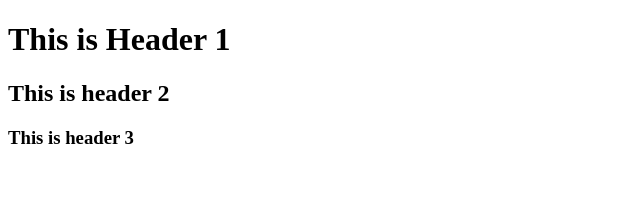
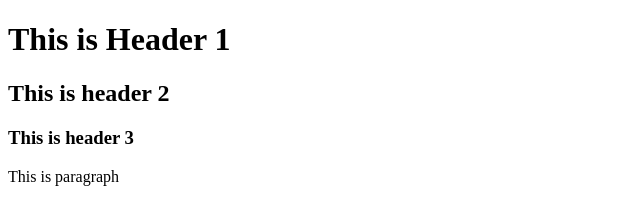
Before and after one commit to dimon7510/git-test, a website: page index.html in a window 1280 px wide. Shown: the whole page, without its empty margins (0-640 px from the left). Drawn offline with Linux system fonts and the light colour scheme.

```diff
--- a/index.html
+++ b/index.html
@@ -4,5 +4,6 @@
         <h1>This is Header 1</h1>
         <h2>This is header 2</h2>
         <h3>This is header 3</h3>
+        <p>This is paragraph</p>
     </body>
 </html>
```
Also changed, not shown: package.json (added, +25 -0 lines), 2 other files.
